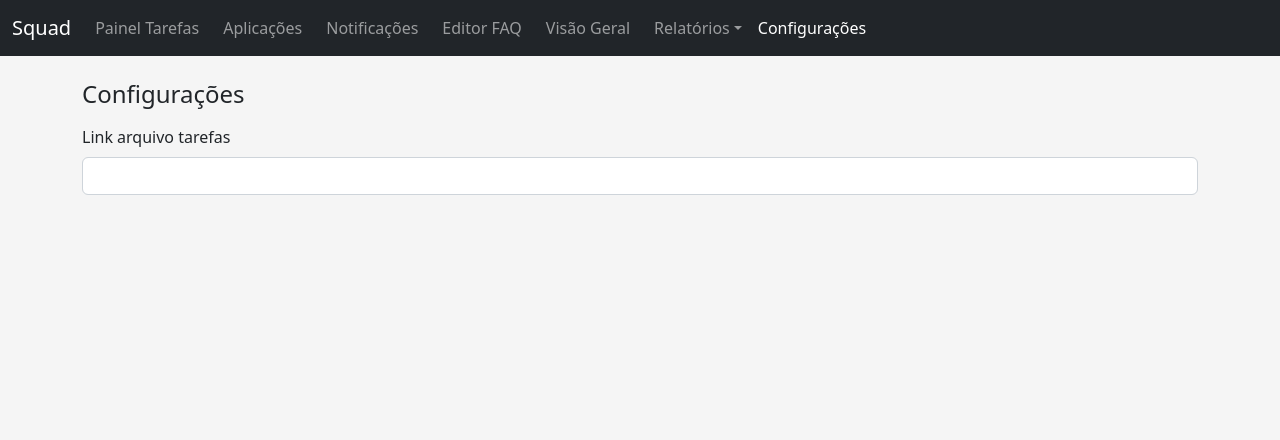
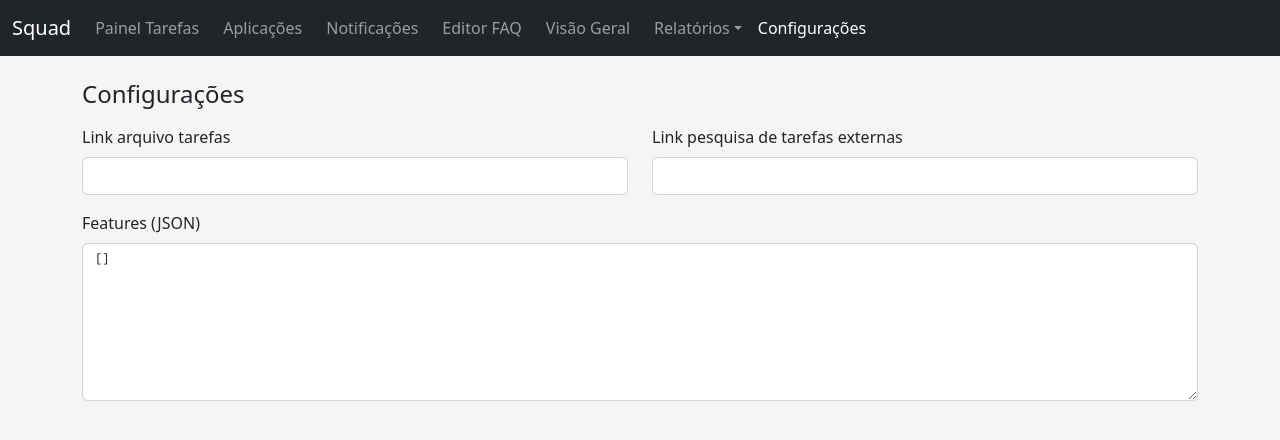
Before and after one commit to angelitocsg/squad-board, a React (Create React App) app: page /settings in a window 1280 px wide. Shown: the top 440 px of the page. Built offline with nearby package versions, Linux system fonts and the light colour scheme.

Commit message:
Add features label and external search link

```diff
--- a/src/components/Header/containers/FilterBy.tsx
+++ b/src/components/Header/containers/FilterBy.tsx
@@ -1,4 +1,6 @@
 import { SEM_ALOCACAO } from "../../../constants/board.constants";
+import { useService } from "../../../di/DecouplerContext";
+import { SettingsService } from "../../../services/SettingsService";
 
 interface IProps {
   label: string;
@@ -15,9 +17,15 @@ const HeaderFilterBy = ({
   assigneesSelected,
   onFilterAssigneeClick,
 }: IProps) => {
+  const settingsService = useService<SettingsService>("SettingsService");
+
   const getFormatedName = (assignee: string) => {
     const parts = assignee.split(" ");
     return parts.length > 1 ? `${parts[0]} ${parts[1][0]}.` : assignee;
+  };
+
+  const getLabel = (assignee: string) => {
+    return settingsService.getFeatureLabel(assignee);
   };
 
   return (assignees?.length ?? 0) > 0 ? (
@@ -38,7 +46,9 @@ const HeaderFilterBy = ({
             }`}
             onClick={() => onFilterAssigneeClick(assignee)}
           >
-            {assignee === SEM_ALOCACAO ? assignee : getFormatedName(assignee)}
+            {assignee === SEM_ALOCACAO
+              ? assignee
+              : getLabel(getFormatedName(assignee))}
           </span>
         ))}
       </div>
--- a/src/components/TaskPriority/index.tsx
+++ b/src/components/TaskPriority/index.tsx
@@ -1,3 +1,8 @@
+import "./style.css";
+
+import { useService } from "../../di/DecouplerContext";
+import { SettingsService } from "../../services/SettingsService";
+
 interface IProps {
   id?: string;
   priority?: string;
@@ -5,6 +10,8 @@ interface IProps {
 }
 
 const TaskPriority = ({ id, priority, xclass }: IProps) => {
+  const settingsService = useService<SettingsService>("SettingsService");
+
   if (!id) return <></>;
 
   const priorityColor =
@@ -25,13 +32,25 @@ const TaskPriority = ({ id, priority, xclass }: IProps) => {
       ? "bi-arrow-right-square-fill"
       : "bi-box-fill";
 
+  const copyToClipboard = () => {
+    navigator.clipboard.writeText(id);
+
+    if (!settingsService.board_external_search) return;
+
+    setTimeout(() => {
+      window.open(`${settingsService.board_external_search}${id}`, "_blank");
+    }, 100);
+  };
+
   return (
     <span
       className={`d-inline-flex align-items-center ${xclass}`}
       style={{ minWidth: 170 }}
     >
       <i className={`bi ${priorityIcon} ${priorityColor}`}></i>
-      <small className="text-muted ps-2">{id}</small>
+      <span className="link" role="button" onClick={copyToClipboard}>
+        <small className="text-muted ps-2">{id}</small>
+      </span>
     </span>
   );
 };
--- /dev/null
+++ b/src/components/TaskPriority/style.css
@@ -0,0 +1,8 @@
+.link {
+  color: #999;
+  text-decoration: none;
+}
+
+.link:hover {
+  text-decoration: underline;
+}
--- a/src/enums/StorageKey.ts
+++ b/src/enums/StorageKey.ts
@@ -1,3 +1,5 @@
 export enum StorageKey {
   BOARD_DATA_ISSUES = "board_data_issues",
+  BOARD_DATA_FEATURES = "board_data_features",
+  SETTINGS_ALL = "settings_all",
 }
--- a/src/models/ISettings.ts
+++ b/src/models/ISettings.ts
@@ -1,4 +1,10 @@
+export interface IFeatureLabel {
+  id: string;
+  label: string;
+}
 export interface ISettings {
   initial: boolean;
   board_source: string;
+  board_external_search: string;
+  features: string;
 }
--- a/src/pages/settings/index.tsx
+++ b/src/pages/settings/index.tsx
@@ -1,7 +1,7 @@
 import useSettings from "./useSettings";
 
 const SettingsPage = () => {
-  const { settings, updateValue } = useSettings();
+  const { invalid_json, settings, updateValue } = useSettings();
 
   return (
     <section className="container mt-4">
@@ -22,6 +22,41 @@ const SettingsPage = () => {
             />
           </div>
         </div>
+        <div className="col">
+          <div className="mb-3">
+            <label htmlFor="v" className="form-label">
+              Link pesquisa de tarefas externas
+            </label>
+            <input
+              type="text"
+              className="form-control"
+              id="board_external_search"
+              name="board_external_search"
+              value={settings.board_external_search}
+              onChange={(e) => updateValue(e.target.name, e.target.value)}
+            />
+          </div>
+        </div>
+      </div>
+      <div className="row">
+        <div className="col">
+          <div className="mb-3">
+            <label htmlFor="features" className="form-label">
+              Features (JSON)
+            </label>
+            <textarea
+              style={{ fontFamily: "courier", fontSize: 12 }}
+              className={`form-control ${invalid_json ? "is-invalid" : ""}`}
+              id="features"
+              name="features"
+              rows={8}
+              value={settings.features}
+              placeholder="[{id:'FETR-0001', label: 'COMUNICAÇÃO'}]"
+              onChange={(e) => updateValue(e.target.name, e.target.value)}
+            ></textarea>
+            <span className="text-danger">{invalid_json}</span>
+          </div>
+        </div>
       </div>
     </section>
   );
--- a/src/pages/settings/useSettings.ts
+++ b/src/pages/settings/useSettings.ts
@@ -1,11 +1,14 @@
 import { useEffect, useState } from "react";
+
+import { useService } from "../../di/DecouplerContext";
+import { StorageKey } from "../../enums/StorageKey";
 import { ISettings } from "../../models/ISettings";
 import { SettingsService } from "../../services/SettingsService";
-import { useService } from "../../di/DecouplerContext";
 
 const useSettings = () => {
   const service = useService<SettingsService>("SettingsService");
-
+  const [features, set_features] = useState<string>("");
+  const [invalid_json, set_invalid_json] = useState<string | undefined>();
   const [settings, set_settings] = useState<ISettings>(service.getSettings());
 
   const updateValue = (field: string, value: any) => {
@@ -15,11 +18,25 @@ const useSettings = () => {
       [field]: value,
     };
     set_settings(tmp);
+
+    // if (field === "features") {
+    //   set_features(value);
+    // }
   };
 
   useEffect(() => {
+    set_invalid_json(undefined);
+    try {
+      JSON.parse(features);
+    } catch {
+      set_invalid_json("Conteúdo 'features' atual inválido!");
+    }
+  }, [features]);
+
+  useEffect(() => {
     if (!settings.initial)
-      localStorage.setItem("settings_all", JSON.stringify(settings));
+      localStorage.setItem(StorageKey.SETTINGS_ALL, JSON.stringify(settings));
+    set_features(settings.features);
   }, [settings]);
 
   useEffect(() => {
@@ -27,7 +44,7 @@ const useSettings = () => {
     // eslint-disable-next-line react-hooks/exhaustive-deps
   }, []);
 
-  return { settings, updateValue };
+  return { invalid_json, settings, updateValue };
 };
 
 export default useSettings;
--- a/src/services/BoardService.ts
+++ b/src/services/BoardService.ts
@@ -21,6 +21,7 @@ export class BoardService implements IImportService {
 
   clear() {
     localStorage.removeItem(StorageKey.BOARD_DATA_ISSUES);
+    localStorage.removeItem(StorageKey.BOARD_DATA_FEATURES);
   }
 
   import(data: string) {
@@ -35,9 +36,25 @@ export class BoardService implements IImportService {
       )
     );
 
+    const features_id = dataIssues
+      .filter((f) => f.parent_id?.startsWith("FETR"))
+      .reduce((p, c) => {
+        if (c.parent_id && !p.find((f) => f === c.parent_id)) {
+          p.push(c.parent_id);
+        }
+        return p;
+      }, [] as string[])
+      .sort((a, b) => a.localeCompare(b))
+      .map((f) => ({ id: f, label: f }));
+
     localStorage.setItem(
       StorageKey.BOARD_DATA_ISSUES,
       JSON.stringify(dataIssues)
+    );
+
+    localStorage.setItem(
+      StorageKey.BOARD_DATA_FEATURES,
+      JSON.stringify(features_id)
     );
   }
 
--- a/src/services/SettingsService.ts
+++ b/src/services/SettingsService.ts
@@ -1,15 +1,18 @@
+import { StorageKey } from "../enums/StorageKey";
 import { IExportService } from "../interfaces/IExportService";
 import { IImportService } from "../interfaces/IImportService";
-import { ISettings } from "../models/ISettings";
+import { IFeatureLabel, ISettings } from "../models/ISettings";
 
 export class SettingsService implements IImportService, IExportService {
   initialState: ISettings = {
     initial: true,
     board_source: "",
+    board_external_search: "",
+    features: "[]",
   };
 
   clear() {
-    localStorage.removeItem("settings_all");
+    localStorage.removeItem(StorageKey.SETTINGS_ALL);
   }
 
   import() {}
@@ -18,7 +21,22 @@ export class SettingsService implements IImportService, IExportService {
 
   getSettings(): ISettings {
     let ls =
-      localStorage.getItem("settings_all") ?? JSON.stringify(this.initialState);
+      localStorage.getItem(StorageKey.SETTINGS_ALL) ??
+      JSON.stringify(this.initialState);
     return JSON.parse(ls);
   }
+
+  get board_external_search(): string {
+    return this.getSettings().board_external_search;
+  }
+
+  getFeatureLabel(feature_id: string) {
+    let features: IFeatureLabel[] = [];
+    try {
+      features = JSON.parse(this.getSettings().features);
+    } catch {
+      features = [];
+    }
+    return features?.find((f) => f.id === feature_id)?.label ?? feature_id;
+  }
 }
```
